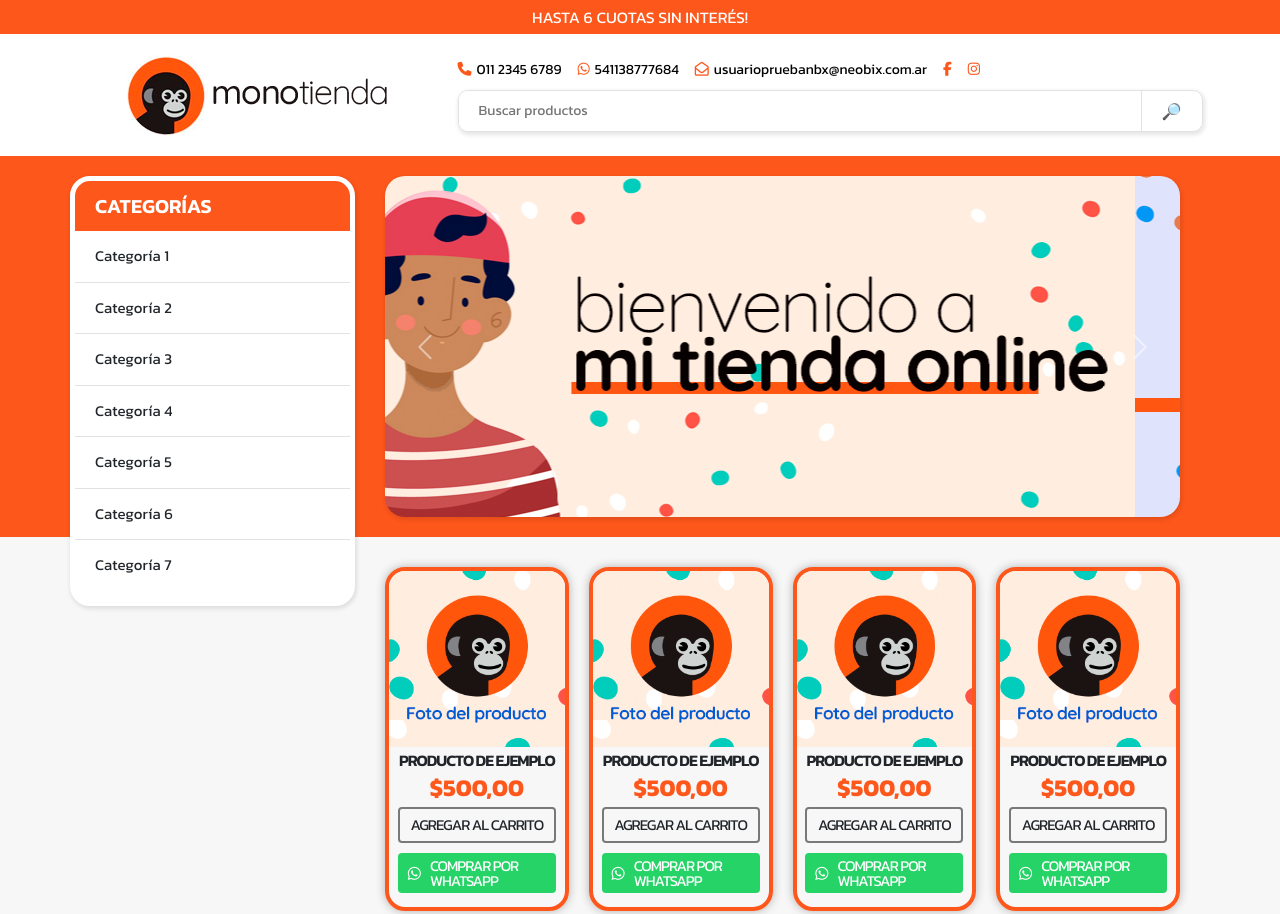
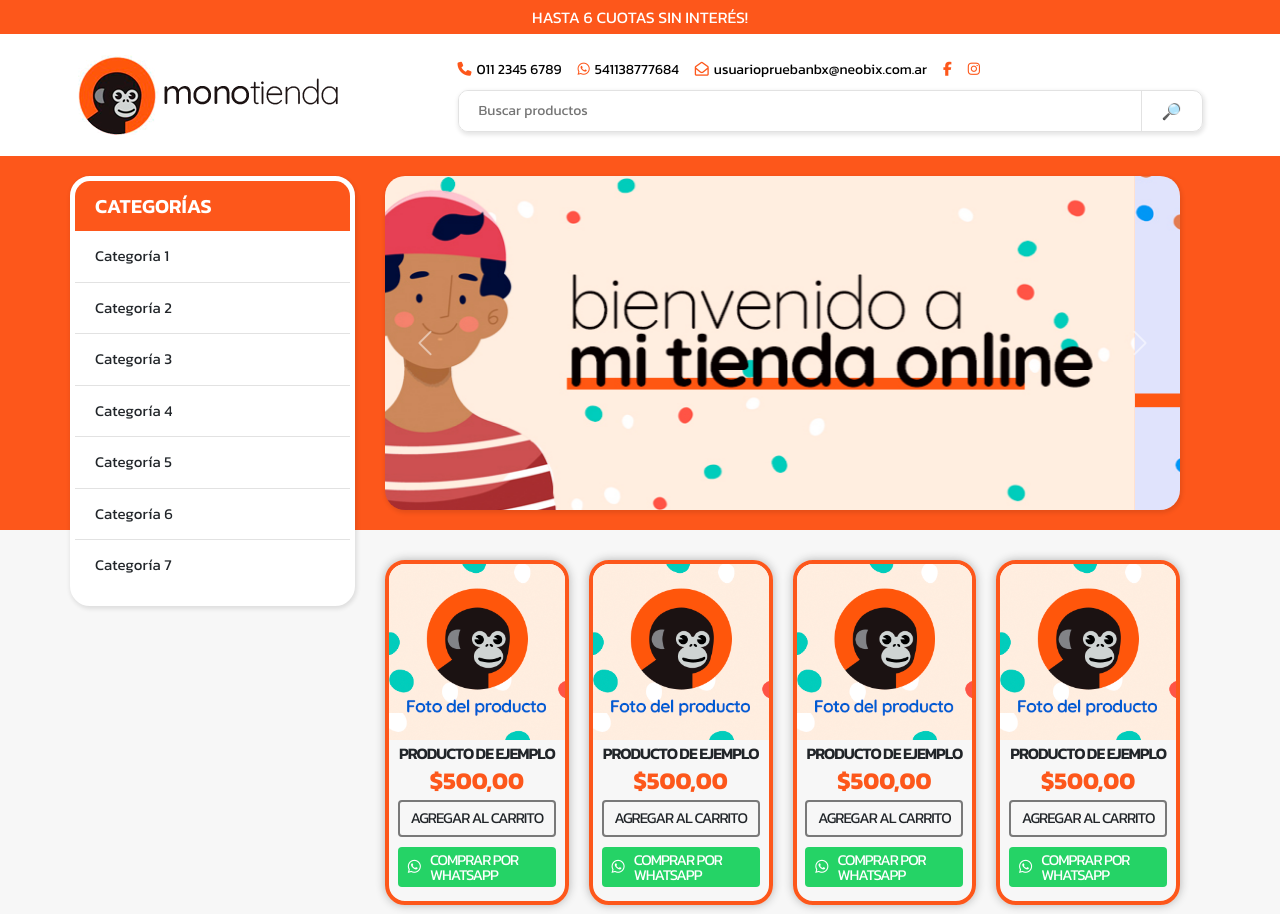
Before and after one commit to carpistudio/monotienda, a plain HTML site: page index.html in a window 1280 px wide. Shown: the top 914 px of the page. Drawn offline with nearby package versions, Linux system fonts and the light colour scheme.

Commit message:
Correcciones mínimas en CSS y JS

```diff
--- a/css/scss/_header.scss
+++ b/css/scss/_header.scss
@@ -20,7 +20,7 @@ header {
 
         &__logo {
             display: flex;
-            justify-content: center;
+            justify-content: flex-start;
             align-items: center;
 
             img {
--- a/css/scss/_hero.scss
+++ b/css/scss/_hero.scss
@@ -52,6 +52,10 @@
             border-radius: 2rem;
             overflow: hidden;
             box-shadow: 1px 2px 4px 1px rgba(0, 0, 0, 0.1);
+
+            img {
+                width: 100%;
+            }
         }
 
         .carousel-control-next, .carousel-control-prev {
--- a/js/main.js
+++ b/js/main.js
@@ -11,7 +11,7 @@ let cantidad;
 // Función a ejecutarse cuando presionen "AGREGAR AL CARRITO"
 function agregarAlCarrito() {
     do {
-        cantidad = prompt("Ingrese la cantidad de productos que desea agregar. Para finalizar, ingrese 0.");
+        cantidad = prompt("Ingresá la cantidad de productos. Para finalizar, ingresá 0.");
 
         if(isNaN(cantidad) || cantidad == null || cantidad == "" || cantidad < 0) {
             alert("No ingresaste una cantidad válida, intentá nuevamente.");
```
Also changed, not shown: css/style.css, 1 other file.
